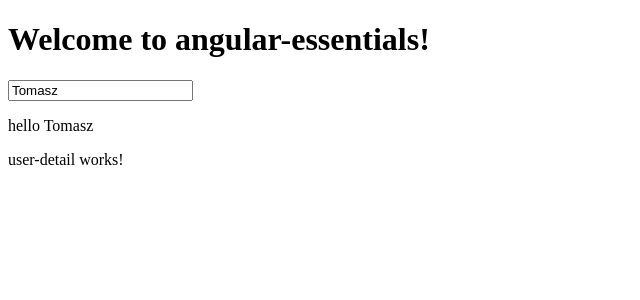
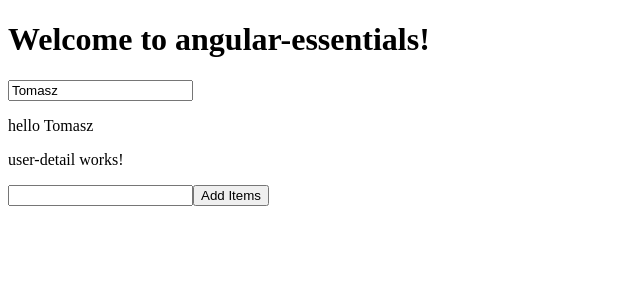
Before and after one commit to Niegi/angular-essentials, an Angular app: page / in a window 1280 px wide. Shown: the top 300 px of the page, without its empty margins (0-640 px from the left). Built offline with nearby package versions, Linux system fonts and the light colour scheme.

Commit message:
assignment 2

```diff
--- a/src/app/app.component.html
+++ b/src/app/app.component.html
@@ -1,2 +1,3 @@
 <h1>Welcome to {{title}}!</h1>
 <app-user [name]="rootName" (nameChanged)="onNameChanged($event)"></app-user>
+<app-cart [items]="rootItems" (itemAdded)="onItemWasAdded($event)"></app-cart>
--- a/src/app/app.component.ts
+++ b/src/app/app.component.ts
@@ -8,7 +8,12 @@ import { Component } from '@angular/core';
 export class AppComponent {
   title = 'angular-essentials';
   rootName = 'Tomasz';
+  rootItems: string[] = ['Apples', 'Bananas', 'Cherries'];
   onNameChanged(newName) {
     this.rootName = newName;
   }
+  onItemWasAdded(newItem) {
+    this.rootItems.push(newItem);
+    console.log(this.rootItems);
+  }
 }
--- a/src/app/app.module.ts
+++ b/src/app/app.module.ts
@@ -5,12 +5,14 @@ import { FormsModule } from '@angular/forms';
 import { AppComponent } from './app.component';
 import { UserComponent } from './user/user.component';
 import { UserDetailComponent } from './user-detail/user-detail.component';
+import { CartComponent } from './cart/cart.component';
 
 @NgModule({
   declarations: [
     AppComponent,
     UserComponent,
-    UserDetailComponent
+    UserDetailComponent,
+    CartComponent
   ],
   imports: [
     BrowserModule,
--- /dev/null
+++ b/src/app/cart/cart.component.html
@@ -0,0 +1,2 @@
+<Input type="text" [(ngModel)]="newItem" ngDefaultControl>
+<button (click)="onClickMe()">Add Items</button>
--- /dev/null
+++ b/src/app/cart/cart.component.ts
@@ -0,0 +1,17 @@
+import { Component, Input, EventEmitter, Output } from '@angular/core';
+
+@Component({
+  selector: 'app-cart',
+  templateUrl: './cart.component.html',
+  styleUrls: ['./cart.component.css']
+})
+export class CartComponent {
+
+  @Input() items: string[];
+  newItem = '';
+  @Output() itemAdded = new EventEmitter<string>();
+
+  onClickMe() {
+    this.itemAdded.emit(this.newItem);
+  }
+}
```
Also changed, not shown: src/app/cart/cart.component.css (added), 1 other file (tests, documents, lock files or other folders).
